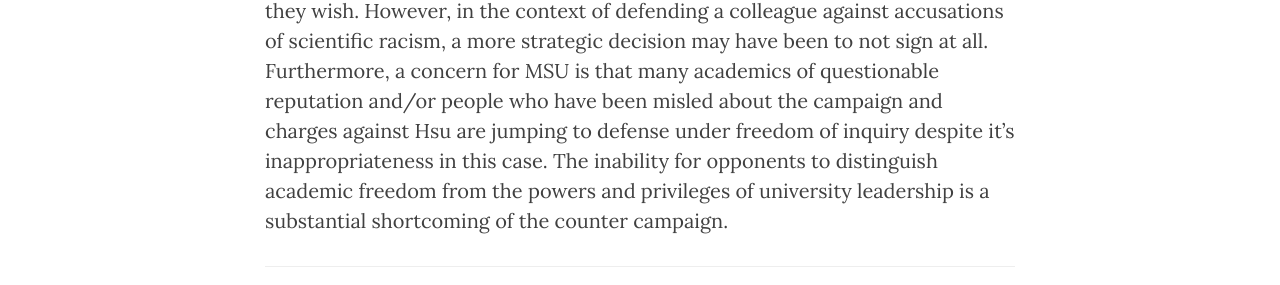
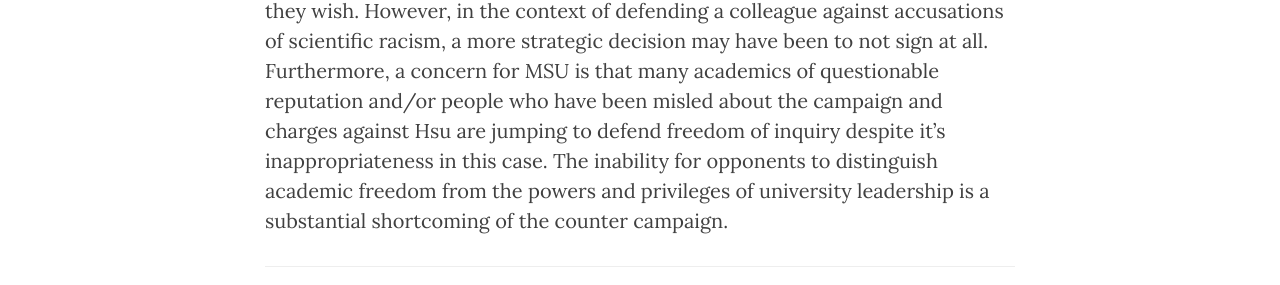
Before and after one commit to KevinABird/KevinABird.github.io, a Jekyll site: the page built from _posts/2020-06-16-With-Friends-Like-These-Comments-On-the-Uproar-Over-Stephen-Hsu.md, in a window 1280 px wide and 900 px high, scrolled down 4217 px. Shown: the part 301-586 px from the top of the window. Built offline with Jekyll 4.4.1, drawn with Linux system fonts in a browser that asks for light colours; nearby versions of some CDN libraries; some of the changed text lies outside the part shown.

Commit message:
Update 2020-06-16-With-Friends-Like-These-Comments-On-the-Uproar-Over-Stephen-Hsu.md

```diff
--- a/_posts/2020-06-16-With-Friends-Like-These-Comments-On-the-Uproar-Over-Stephen-Hsu.md
+++ b/_posts/2020-06-16-With-Friends-Like-These-Comments-On-the-Uproar-Over-Stephen-Hsu.md
@@ -41,4 +41,4 @@
 
 Listed also, though not related to scientific racism, is Geoffrey Miller who has had his own [experience with academic censure](https://www.insidehighered.com/news/2013/08/07/fat-shaming-professor-faces-censure-university) for conduct online related to a tweet fat-shaming graduate students. The picture painted by some of these signatories is of academics with sometimes challenged relationships to academic ethics and oversight and with the subject of scientific racism. These academics also repeatedly deflect to free inquiry and academic freedom to shield themselves from criticism.
 
-To be clear, all these academics are free to research, write, speak, and publish as they wish. However, in the context of defending a colleague against accusations of scientific racism, a more strategic decision may have been to not sign at all. Furthermore, a concern for MSU is that many academics of questionable reputation and/or people who have been misled about the campaign and charges against Hsu are jumping to defense under freedom of inquiry despite it’s inappropriateness in this case. The inability for opponents to distinguish academic freedom from the powers and privileges of university leadership is a substantial shortcoming of the counter campaign.
+To be clear, all these academics are free to research, write, speak, and publish as they wish. However, in the context of defending a colleague against accusations of scientific racism, a more strategic decision may have been to not sign at all. Furthermore, a concern for MSU is that many academics of questionable reputation and/or people who have been misled about the campaign and charges against Hsu are jumping to defend freedom of inquiry despite it’s inappropriateness in this case. The inability for opponents to distinguish academic freedom from the powers and privileges of university leadership is a substantial shortcoming of the counter campaign.
```
